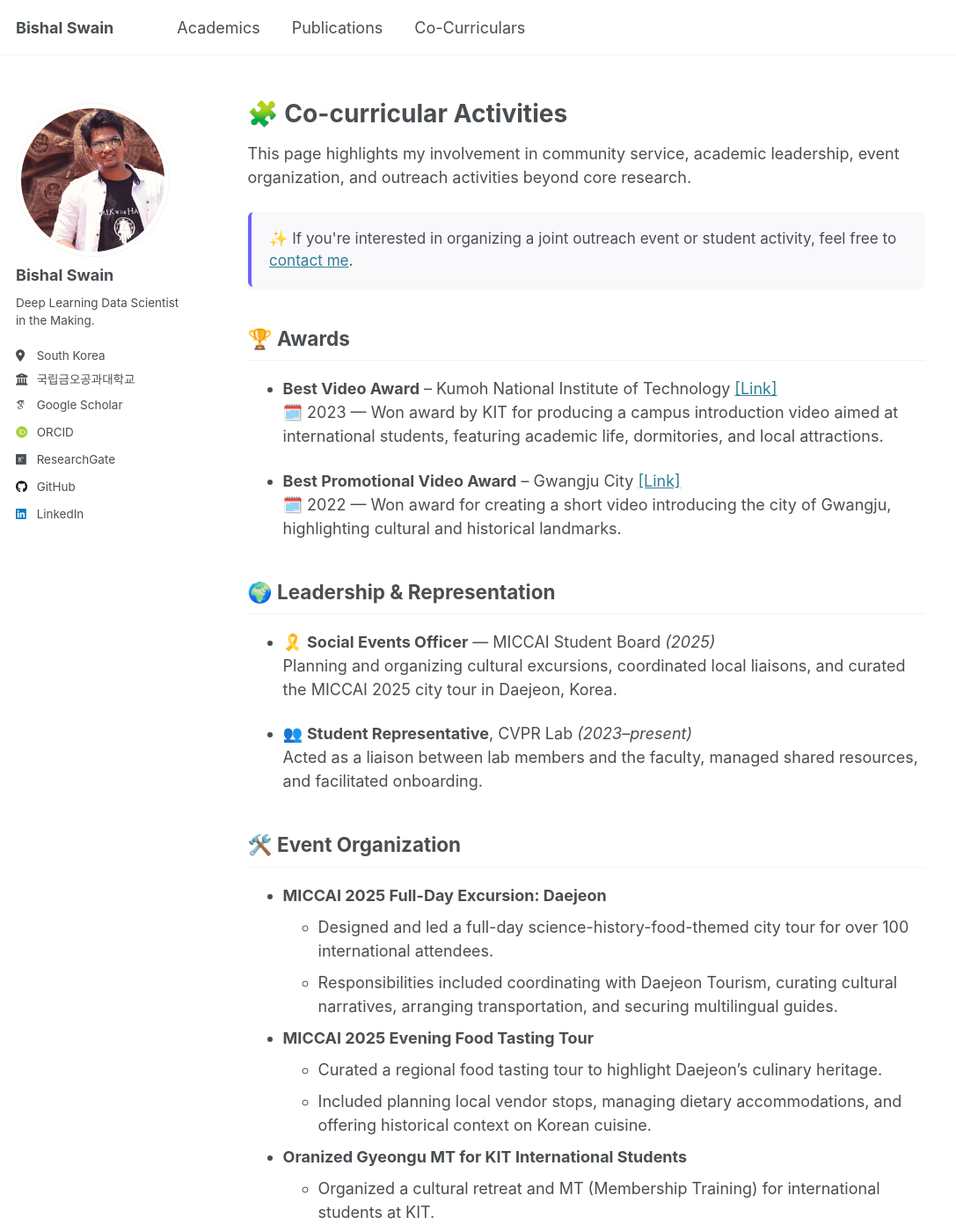
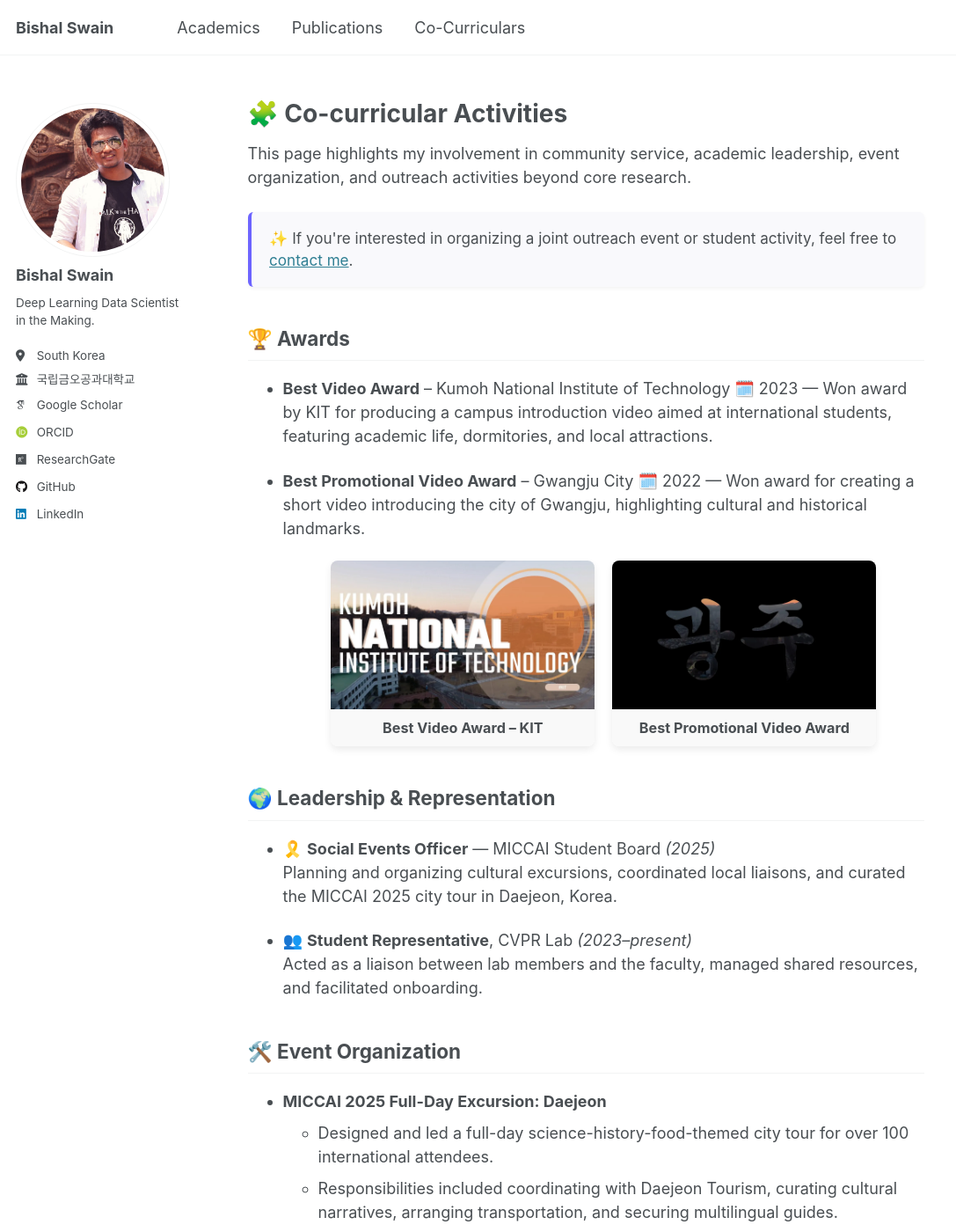
Before and after one commit to bluesaiyancodes/bluesaiyancodes.github.io, a Jekyll site: the page built from _pages/co-curriculars.md, in a window 1280 px wide and 1400 px high. Shown: the whole window at 88% size, without its empty margins (0-1087 px from the left). Built offline with Jekyll 4.4.1, drawn with Linux system fonts in a browser that asks for light colours; some web fonts are replaced; some of the changed text lies outside the part shown.

Commit message:
misc --update 0502

```diff
--- a/_pages/co-curriculars.md
+++ b/_pages/co-curriculars.md
@@ -22,11 +22,32 @@ This page highlights my involvement in community service, academic leadership, e
 -->
 
 ## 🏆 Awards
-- **Best Video Award** – Kumoh National Institute of Technology <a href="https://youtu.be/1D0Ye_ExENc?si=cIBHKZ1y2E-qY7vo" target="_blank" rel="noopener noreferrer"> [Link]</a>
+- **Best Video Award** – Kumoh National Institute of Technology
   🗓️ 2023 — Won award by KIT for producing a campus introduction video aimed at international students, featuring academic life, dormitories, and local attractions.
 
-- **Best Promotional Video Award** – Gwangju City <a href="https://youtu.be/CrisfJ-KsFw?si=lkOcfHTDdhnLY_Co" target="_blank" rel="noopener noreferrer"> [Link]</a>
+- **Best Promotional Video Award** – Gwangju City
   🗓️ 2022 — Won award for creating a short video introducing the city of Gwangju, highlighting cultural and historical landmarks.
+
+  <div class="awards-gallery">
+  <div class="video-card">
+    <a href="https://youtu.be/1D0Ye_ExENc?si=cIBHKZ1y2E-qY7vo" target="_blank">
+      <img src="/images/thumbnail/thumb_kumoh.png" alt="KIT Promo Video">
+      <div class="overlay"><span>▶</span></div>
+    </a>
+    <div class="video-caption">
+      <strong>Best Video Award – KIT</strong><br>
+    </div>
+  </div>
+
+  <div class="video-card">
+    <a href="https://youtu.be/CrisfJ-KsFw?si=lkOcfHTDdhnLY_Co" target="_blank">
+      <img src="/images/thumbnail/thumb_gwangju.png" alt="Gwangju Promo Video">
+      <div class="overlay"><span>▶</span></div>
+    </a>
+    <div class="video-caption">
+      <strong>Best Promotional Video Award</strong><br>
+    </div>
+  </div>
 
 ## 🌍 Leadership & Representation
 
@@ -94,7 +115,7 @@ This page highlights my involvement in community service, academic leadership, e
   </div>
   <div class="crop crop-16x9">
     <img src="/images/volunteer/volunteer_moa.jpg" alt="Gumi-KIT volunteer Group">
-    <div class="caption">MoA volunteer Group</div>
+    <div class="caption">MoA volunteer group</div>
   </div>
   <div class="crop crop-3x4">
     <img src="/images/volunteer/volunteer_children.jpg" alt="Volunteering at children center">
--- a/_sass/layout/_page.scss
+++ b/_sass/layout/_page.scss
@@ -486,3 +486,60 @@
     box-sizing: border-box;
     text-align: center;
   }
+
+  /*
+   Awards - co-curricular gallery
+   ========================================================================== */
+
+  .awards-gallery {
+    display: flex;
+    flex-wrap: wrap;
+    gap: 20px;
+    justify-content: center;
+  }
+
+  .video-card {
+    position: relative;
+    width: 300px;
+    border-radius: 8px;
+    overflow: hidden;
+    box-shadow: 0 4px 8px rgba(0,0,0,0.08);
+    text-align: center;
+  }
+
+  .video-card img {
+    width: 100%;
+    height: auto;
+    display: block;
+    object-fit: cover;
+  }
+
+  .overlay {
+    position: absolute;
+    top: 0;
+    left: 0;
+    width: 100%;
+    height: 100%;
+    background: rgba(0,0,0,0.4);
+    display: flex;
+    align-items: center;
+    justify-content: center;
+    opacity: 0;
+    transition: opacity 0.3s ease;
+  }
+
+  .overlay span {
+    font-size: 48px;
+    color: white;
+  }
+
+  .video-card:hover .overlay {
+    opacity: 1;
+  }
+
+  .video-caption {
+    padding: 10px;
+    background-color: #f9f9f9;
+    font-size: 0.9rem;
+    line-height: 1.4;
+  }
```
Also changed, not shown: images/thumbnail/thumb_gwangju.png (added), images/thumbnail/thumb_kumoh.png (added).
